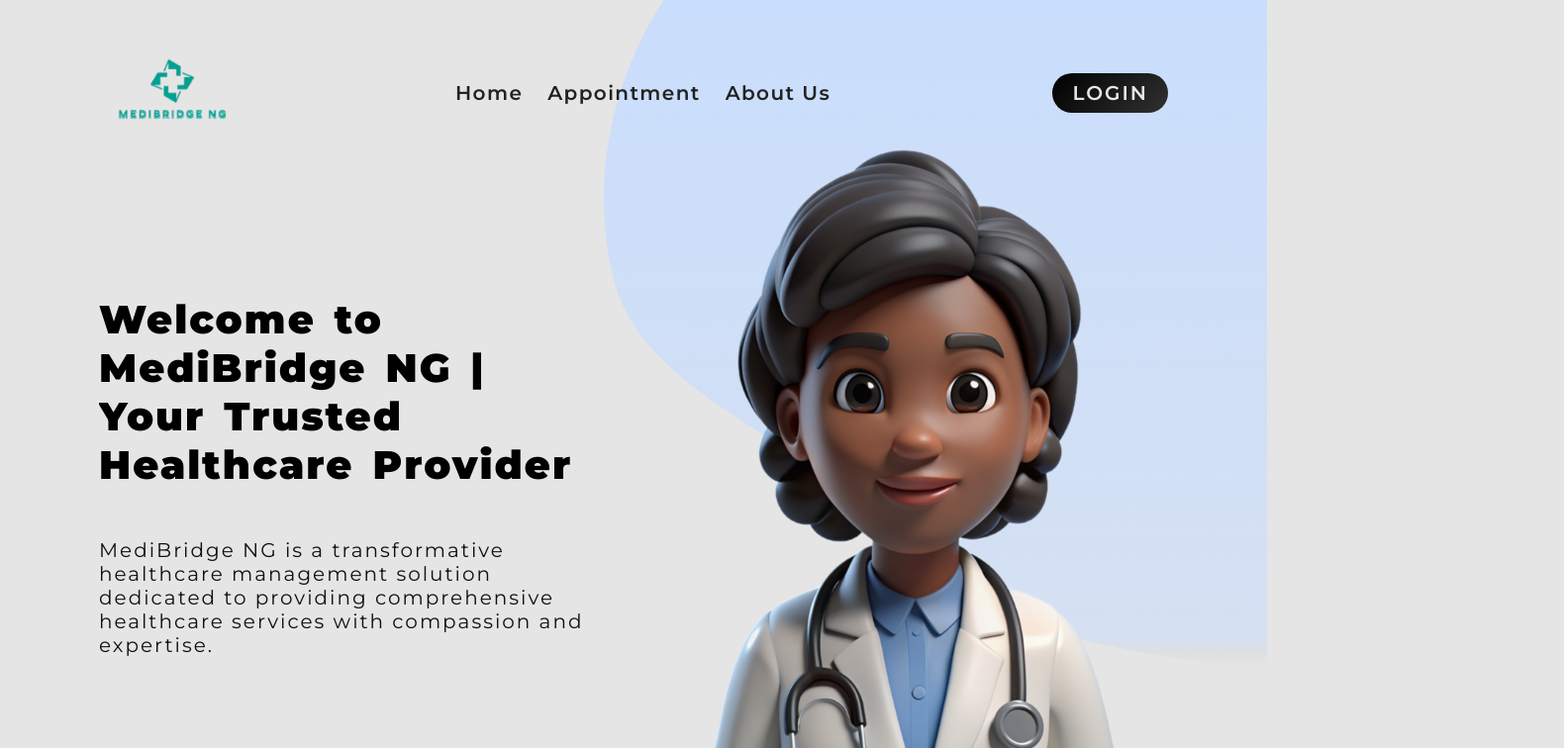
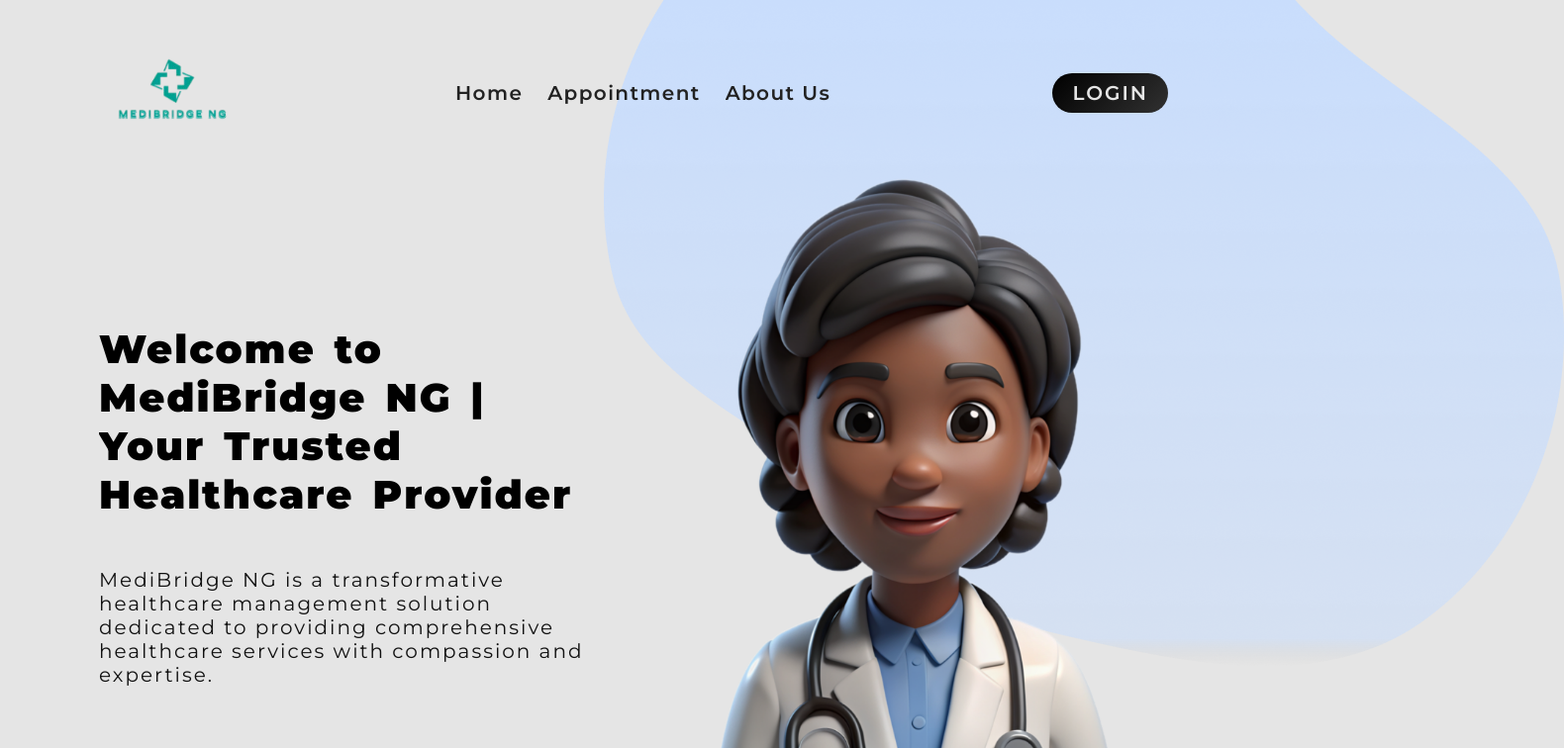
Before and after one commit to TammyBriggs/MediBridge-NG, a React (Vite) app in the folder frontend/: page / in a window 1280 px wide. Shown: the top 756 px of the page at 99% size, 1580 px wide, since content can reach past the window. Built offline with nearby package versions, Linux system fonts and the light colour scheme; no server answers.

Commit message:
fixed double scrollbar error

```diff
--- a/frontend/src/App.css
+++ b/frontend/src/App.css
@@ -75,9 +75,8 @@
 .hero {
   display: flex;
   gap: 50px;
-  padding-top: 120px;
+  padding-top: 150px;
   padding-bottom: 20px;
-  position: relative;
 }
 .hero .banner {
   flex: 1;
--- a/frontend/src/pages/AboutUs.jsx
+++ b/frontend/src/pages/AboutUs.jsx
@@ -1,6 +1,7 @@
 import React from "react";
 import Hero from "../components/Hero";
 import Biography from "../components/Biography";
+
 const AboutUs = () => {
   return (
     <>
```
